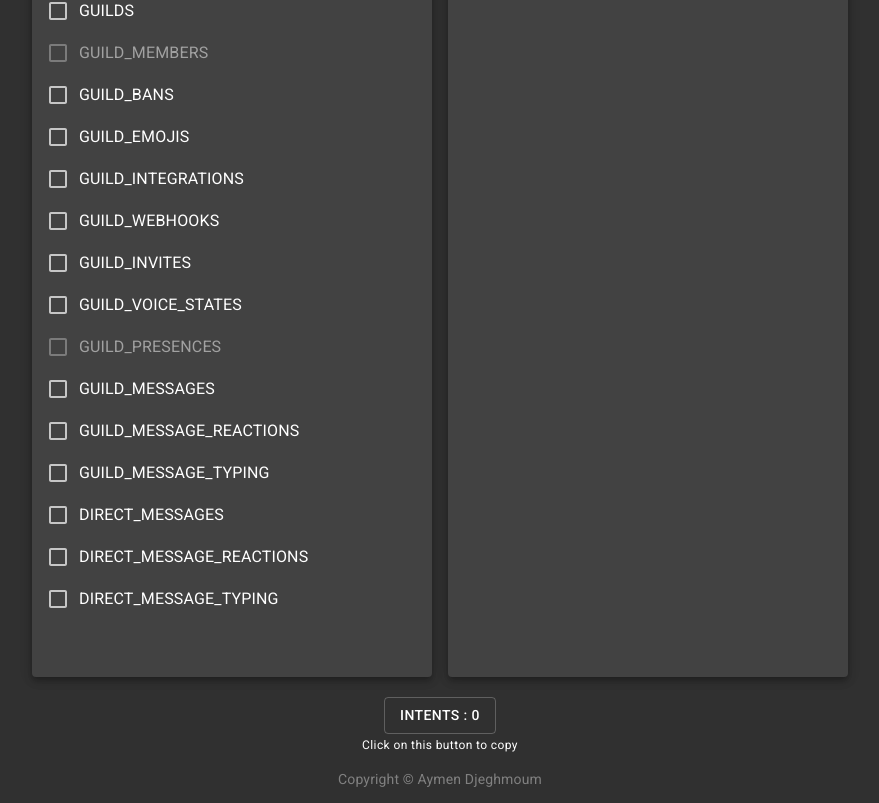
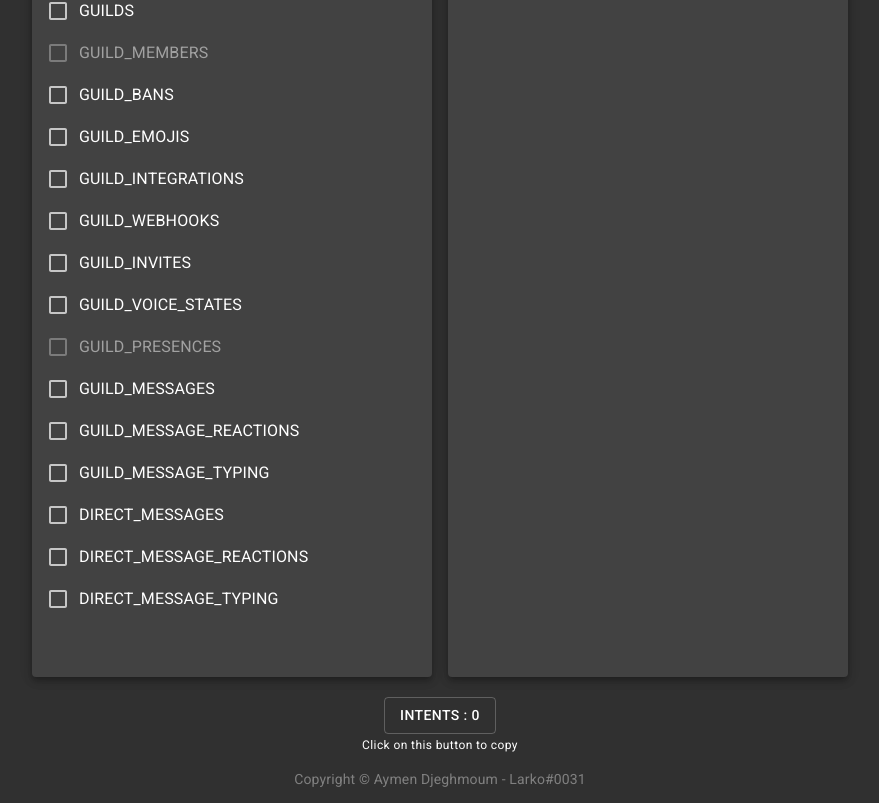
Before and after one commit to Larkooo/discord-intents-calculator, a React (Create React App) app: page / in a window 1280 px wide. Shown: the part 168-971 px from the top of the page, without its empty margins (200-1079 px from the left). Built offline with nearby package versions, Linux system fonts and the light colour scheme.

Commit message:
added localstorage for theme

```diff
--- a/src/App.tsx
+++ b/src/App.tsx
@@ -116,7 +116,7 @@ function App() {
   }
 
   const [state, setState] : any = React.useState({
-    theme: 'dark',
+    theme: localStorage.getItem('theme') || 'dark',
     GUILDS: false,
     GUILD_MEMBERS: false,
     GUILD_BANS: false,
@@ -189,7 +189,7 @@ function App() {
   });
 
   const darkMode = () => {
-    if(state.theme === 'dark') {setState({...state, theme: 'light'})} else {setState({...state, theme: 'dark'})}
+    if(state.theme === 'dark') {setState({...state, theme: 'light'}); localStorage.setItem('theme', 'light')} else {setState({...state, theme: 'dark'}); localStorage.setItem('theme', 'dark')}
   }
 
   return (
@@ -290,7 +290,7 @@ function App() {
       <br/>
       <Typography variant='caption'>Click on this button to copy</Typography>
 
-      <p style={{color: 'gray'}}>Copyright © Aymen Djeghmoum</p>
+      <p style={{color: 'gray'}}>Copyright © Aymen Djeghmoum - Larko#0031</p>
     </Container>
     </ThemeProvider>
 
```
Also changed, not shown: 1 other file (tests, documents, lock files or other folders).
